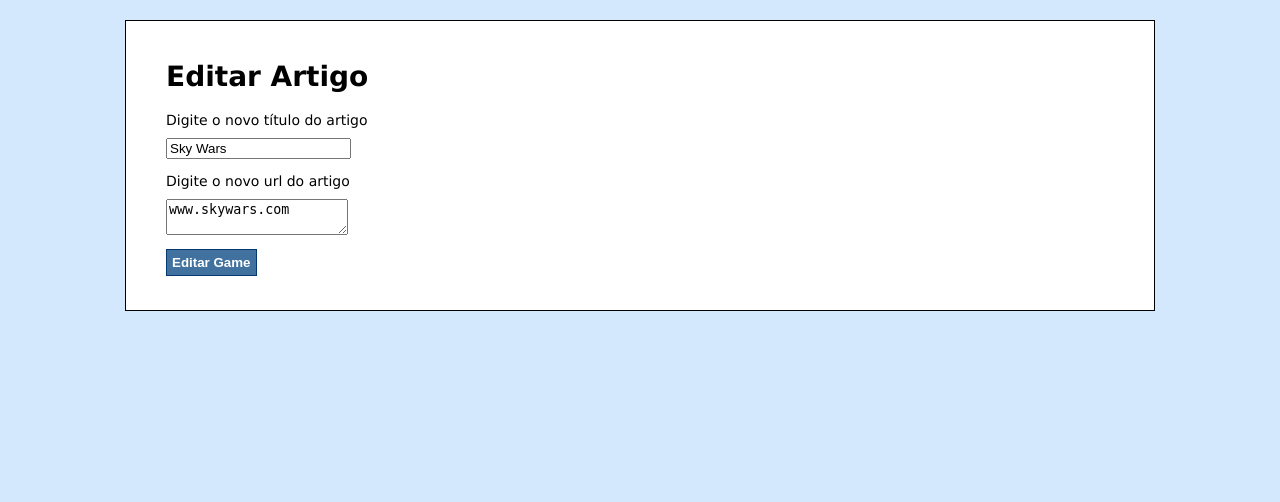
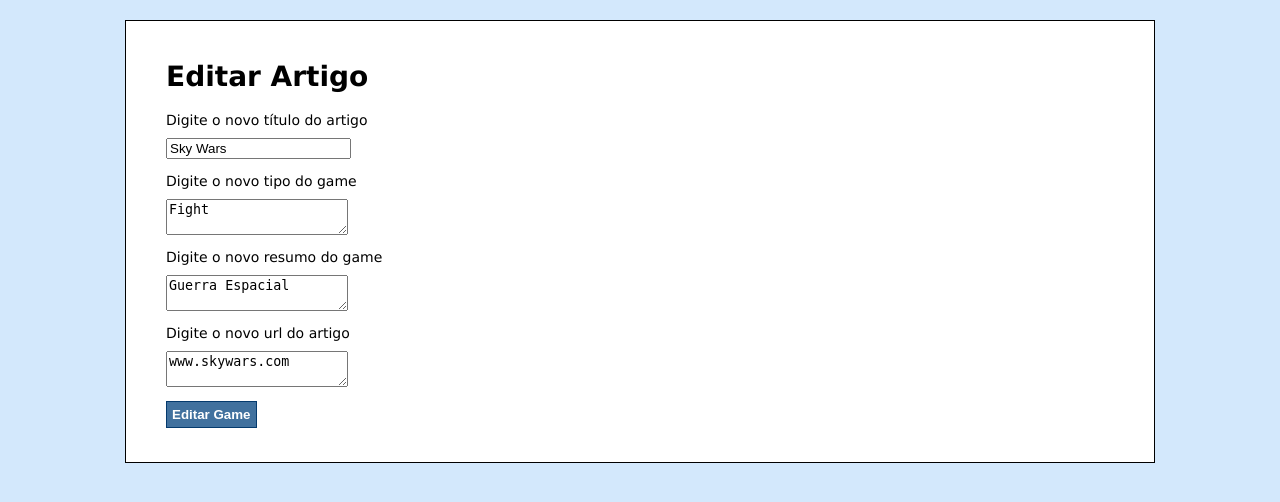
Before and after one commit to rlazani/ppads-Tech_Games, a PHP site: page /admin/editar-game.php?id=1 in a window 1280 px wide. Shown: the top 502 px of the page. Run offline with PHP 8.4, Linux system fonts and the light colour scheme; data comes from the database, SQL or seed files in the repository; both versions use the stored data as it was before the commit.

Commit message:
clonando no github

```diff
--- a/admin/editar-game.php
+++ b/admin/editar-game.php
@@ -6,7 +6,7 @@ require '../src/redireciona.php';
 
 if ($_SERVER['REQUEST_METHOD'] === 'POST') {
     $game = new Game($mysql);
-    $game->editar($_POST['id'], $_POST['titulo'], $_POST['url']);
+    $game->editar($_POST['id'], $_POST['titulo'], $_POST['tipo'], $_POST['resumo'], $_POST['url']);
 
     redireciona('/browserGames/admin/index.php');
 }
@@ -35,8 +35,16 @@ $gam = $game->encontrarPorId($_GET['id']);
                 <input class="campo-form" type="text" name="titulo" id="titulo" value="<?php echo $gam['titulo']; ?>" />
             </p>
             <p>
+                <label for="url">Digite o novo tipo do game</label>
+                <textarea class="campo-form" type="text" name="tipo" id="tipo"><?php echo $gam['tipo']; ?></textarea>
+            </p>
+            <p>
+                <label for="url">Digite o novo resumo do game</label>
+                <textarea class="campo-form" type="text" name="resumo" id="resumo"><?php echo $gam['resumo']; ?></textarea>
+            </p>
+            <p>
                 <label for="url">Digite o novo url do artigo</label>
-                <textarea class="campo-form" type="text" name="url" id="titulo"><?php echo $gam['url']; ?></textarea>
+                <textarea class="campo-form" type="text" name="url" id="url"><?php echo $gam['url']; ?></textarea>
             </p>
             <p>
                 <input type="hidden" name="id" value="<?php echo $gam['id']; ?>" />
--- a/src/Game.php
+++ b/src/Game.php
@@ -17,10 +17,10 @@ class Game
         $removerGame->execute();
     }
 
-    public function adicionar(string $titulo, string $tipo): void
+    public function adicionar(string $titulo, string $tipo, string $resumo, string $url): void
     {
-        $insereGame = $this->mysql->prepare('INSERT INTO games (titulo, tipo) VALUES(?,?);');
-        $insereGame->bind_param('ss', $titulo, $tipo);
+        $insereGame = $this->mysql->prepare('INSERT INTO games (titulo, tipo, resumo, url) VALUES(?,?,?,?);');
+        $insereGame->bind_param('ssss', $titulo, $tipo, $resumo, $url);
         $insereGame->execute();
     }
 
@@ -42,10 +42,10 @@ class Game
         return $game;
     }
 
-    public function editar(string $id, string $titulo, string $url): void
+    public function editar(string $id, string $titulo, string $tipo, string $resumo, string $url): void
     {
-        $editaGame = $this->mysql->prepare('UPDATE games SET titulo = ?, url = ? WHERE id = ?');
-        $editaGame->bind_param('sss', $titulo, $url, $id);
+        $editaGame = $this->mysql->prepare('UPDATE games SET titulo = ?, tipo = ?, resumo = ?, url = ? WHERE id = ?');
+        $editaGame->bind_param('sssss', $titulo, $tipo, $resumo, $url, $id);
         $editaGame->execute();
     }
 
```
Also changed, not shown: admin/cadastrar-game.php (+10 -2 lines), admin/index.php (+10 -3 lines), estrutura_do_banco.sql (+1 -6 lines), game.php (+13 -2 lines).
